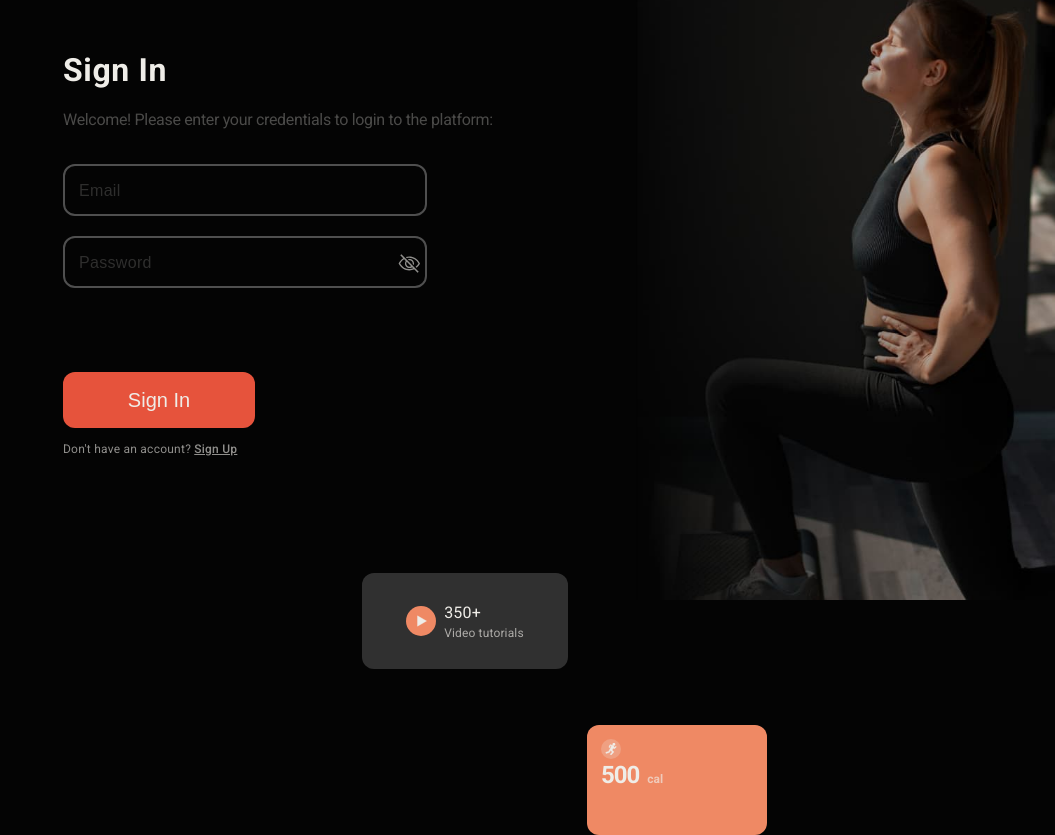
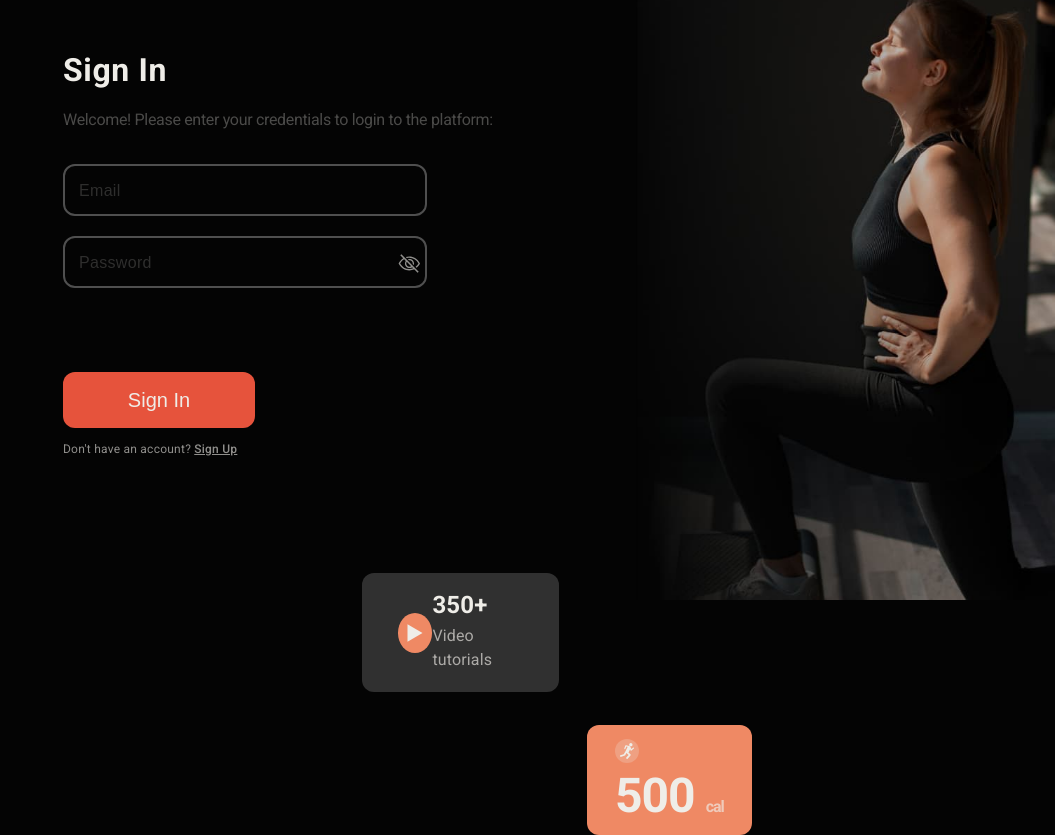
Before and after one commit to georgijbudik/project-GOreITshniki, a React (Create React App) app: page /project-GOreITshniki/signin in a window 1280 px wide. Shown: the part 200-1035 px from the top of the page, without its empty margins (225-1280 px from the left). Built offline with nearby package versions, Linux system fonts and the light colour scheme.

Commit message:
fixed statistic info

```diff
--- a/src/components/Tracker/Tracker.jsx
+++ b/src/components/Tracker/Tracker.jsx
@@ -20,7 +20,7 @@ export const TrackerVideo = () => {
   return (
     <TrackerVideoContainer>
       <TrackerVideoPlayEl>
-        <TrackerVideoIcon width="12" height="12" stroke="#EFEDE8">
+        <TrackerVideoIcon>
           <use
             xlinkHref={
               process.env.PUBLIC_URL + '/images/sprite/sprite.svg#icon-polygon'
@@ -42,7 +42,7 @@ export const TrackerCalories = () => {
   return (
     <TrackerCaloriesContainer>
       <TrackerCaloriesIconEl>
-        <TrackerCaloriesIcon width="12" height="12" stroke="#EFEDE8">
+        <TrackerCaloriesIcon>
           <use
             xlinkHref={
               process.env.PUBLIC_URL + '/images/sprite/sprite.svg#icon-human'
--- a/src/components/Tracker/Tracker.styled.js
+++ b/src/components/Tracker/Tracker.styled.js
@@ -1,6 +1,35 @@
 import styled from 'styled-components';
 
+export const TrackerVideoContainer = styled.div`
+  position: absolute;
+  top: 433px;
+  left: 101px;
+
+  border-radius: 12px;
+  background-color: #303030;
+
+  display: flex;
+  align-items: center;
+  justify-content: space-between;
+
+  padding: 14px 18px;
+
+  @media screen and (min-width: 768px) {
+    top: 525px;
+    left: 299px;
+
+    padding: 20px 36px;
+  }
+
+  @media screen and (min-width: 1440px) {
+    top: 150px;
+    left: 674px;
+  }
+`;
+
 export const TrackerVideoPlayEl = styled.div`
+  flex-grow: 1;
+
   width: 30px;
   height: 30px;
   background-color: #ef8964;
@@ -8,76 +37,65 @@ export const TrackerVideoPlayEl = styled.div`
   display: flex;
   justify-content: center;
   align-items: center;
-`;
-export const TrackerVideoIcon = styled.svg`
-  padding-left: 2px;
+
+  @media screen and (min-width: 768px) {
+    width: 40px;
+    height: 40px;
+  }
 `;
 
-export const TrackerVideoStyled = styled.div`
-  color: #efede8;
+export const TrackerVideoIcon = styled.svg`
+  height: 12px;
+  width: 12px;
+  fill: #efede8;
+
+  @media screen and (min-width: 768px) {
+    height: 20px;
+    width: 20px;
+  }
 `;
 
-export const TrackerVideoContainer = styled.div`
-  position: absolute;
-  top: 433px;
-  left: 101px;
-  width: 146px;
-  height: 66px;
-  flex-shrink: 0;
-  border-radius: 12px;
-  background: #303030;
-  justify-content: center;
-  display: flex;
-  align-items: center;
+export const TrackerVideoStyled = styled.span`
+  color: var(--main-text);
+  font-size: 16px;
+  font-weight: 700;
+  line-height: 112.5%;
 
   @media screen and (min-width: 768px) {
-    top: 525px;
-    left: 299px;
-    width: 206px;
-    height: 96px;
-
-    @media screen and (min-width: 1440px) {
-      top: 150px;
-      left: 674px;
-    }
+    font-size: 24px;
+    line-height: 100%;
   }
 `;
-export const TrackerVideoText = styled.div`
+
+export const TrackerVideoText = styled.p`
   color: rgba(239, 237, 232, 0.65);
   font-size: 12px;
-  line-height: 16px;
-`;
-export const TrackerVideoTextContainer = styled.div`
-  padding-left: 8px;
+  line-height: 133.333%;
+
+  padding-top: 4px;
+
+  @media screen and (min-width: 768px) {
+    font-size: 16px;
+    line-height: 150%;
+  }
 `;
 
-export const TrackerCaloriesStyled = styled.div`
-  color: #efede8;
-  font-family: Roboto;
-  font-size: 24px;
-  font-style: normal;
-  font-weight: 700;
-  line-height: 24px; /* 100% */
-  letter-spacing: -1px;
-  text-transform: uppercase;
-  padding-top: 4px;
+export const TrackerVideoTextContainer = styled.div`
+  /* padding-left: 8px; */
 `;
+
 export const TrackerCaloriesContainer = styled.div`
   position: absolute;
   top: 569px;
   left: 216px;
-  width: 119px;
-  height: 76px;
+
   border-radius: 12px;
   background: #ef8964;
-  padding-top: 14px;
-  padding-left: 14px;
+  padding: 14px 28px;
 
   @media screen and (min-width: 768px) {
     top: 677px;
     left: 524px;
-    width: 180px;
-    height: 110px;
   }
 
   @media screen and (min-width: 1440px) {
@@ -85,6 +103,40 @@ export const TrackerCaloriesContainer = styled.div`
     left: 1132px;
   }
 `;
+
+export const TrackerCaloriesStyled = styled.p`
+  color: var(--main-text-color);
+  font-size: 24px;
+  font-weight: 700;
+  line-height: 100%;
+  letter-spacing: -1px;
+  text-transform: uppercase;
+  padding-top: 4px;
+
+  @media screen and (min-width: 768px) {
+    font-size: 48px;
+    line-height: 104.167%;
+    padding-top: 8px;
+  }
+`;
+
+export const TrackerCaloriesText = styled.span`
+  color: rgba(239, 237, 232, 0.65);
+  font-size: 12px;
+  font-weight: 700;
+  line-height: 133.333%;
+  padding-left: 8px;
+  text-transform: none;
+
+  @media screen and (min-width: 768px) {
+    color: rgba(239, 237, 232, 0.65);
+    font-size: 16px;
+    font-weight: 700;
+    line-height: 150%;
+    padding-left: 11px;
+  }
+`;
+
 export const TrackerCaloriesIconEl = styled.div`
   background-color: #efa082;
   border-radius: 50%;
@@ -93,17 +145,20 @@ export const TrackerCaloriesIconEl = styled.div`
   justify-content: center;
   display: flex;
   align-items: center;
+
+  @media screen and (min-width: 768px) {
+    width: 24px;
+    height: 24px;
+  }
 `;
+
 export const TrackerCaloriesIcon = styled.svg`
   fill: #efede8;
+  width: 12px;
+  height: 12px;
+
+  @media screen and (min-width: 768px) {
+    width: 16px;
+    height: 16px;
+  }
 `;
-
-export const TrackerCaloriesText = styled.span`
-  color: rgba(239, 237, 232, 0.65);
-  font-size: 12px;
-  font-weight: 700;
-  line-height: 16px; /* 133.333% */
-  letter-spacing: 0;
-  text-transform: none;
-  padding-left: 8px;
-`;
```
